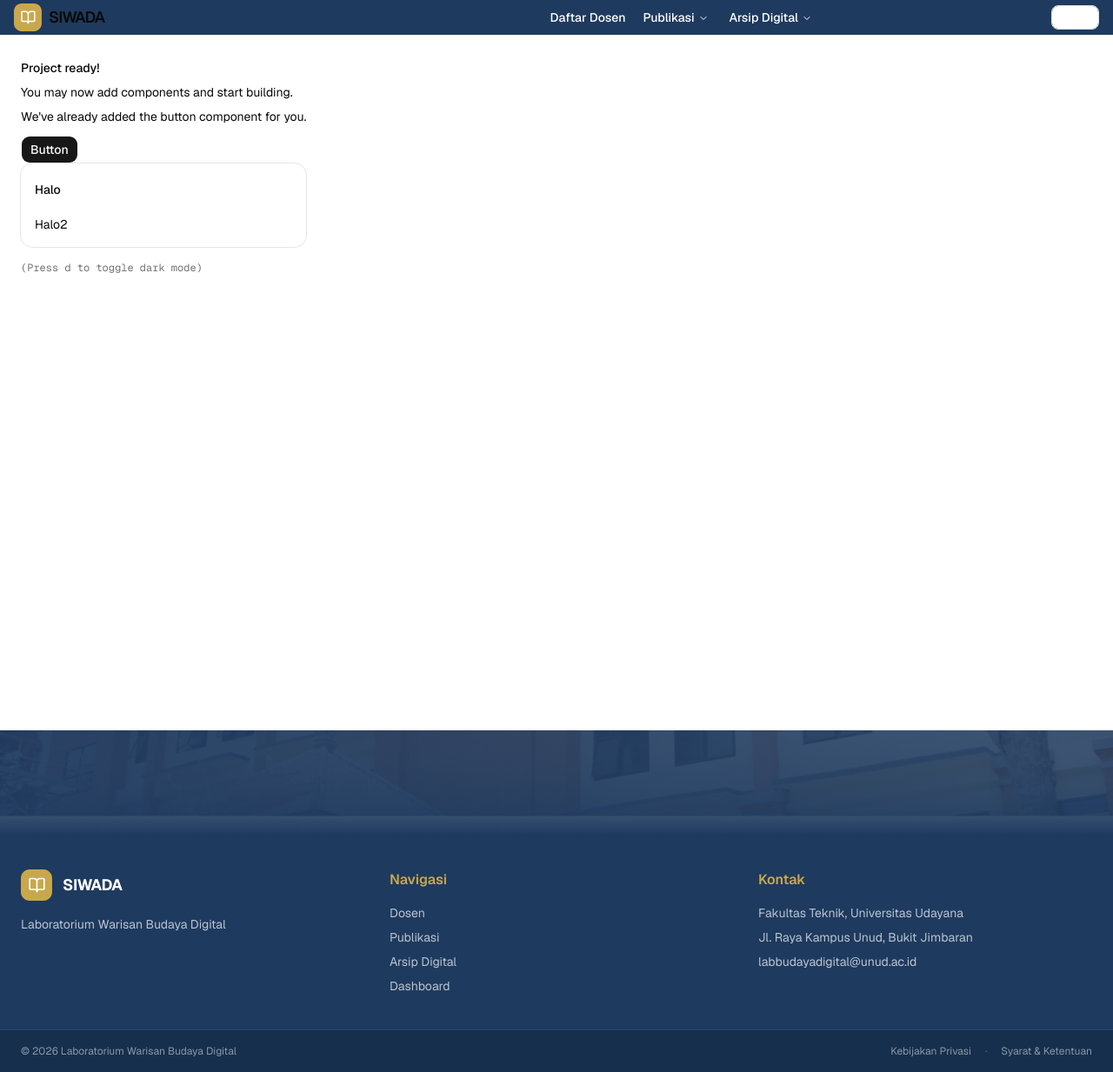
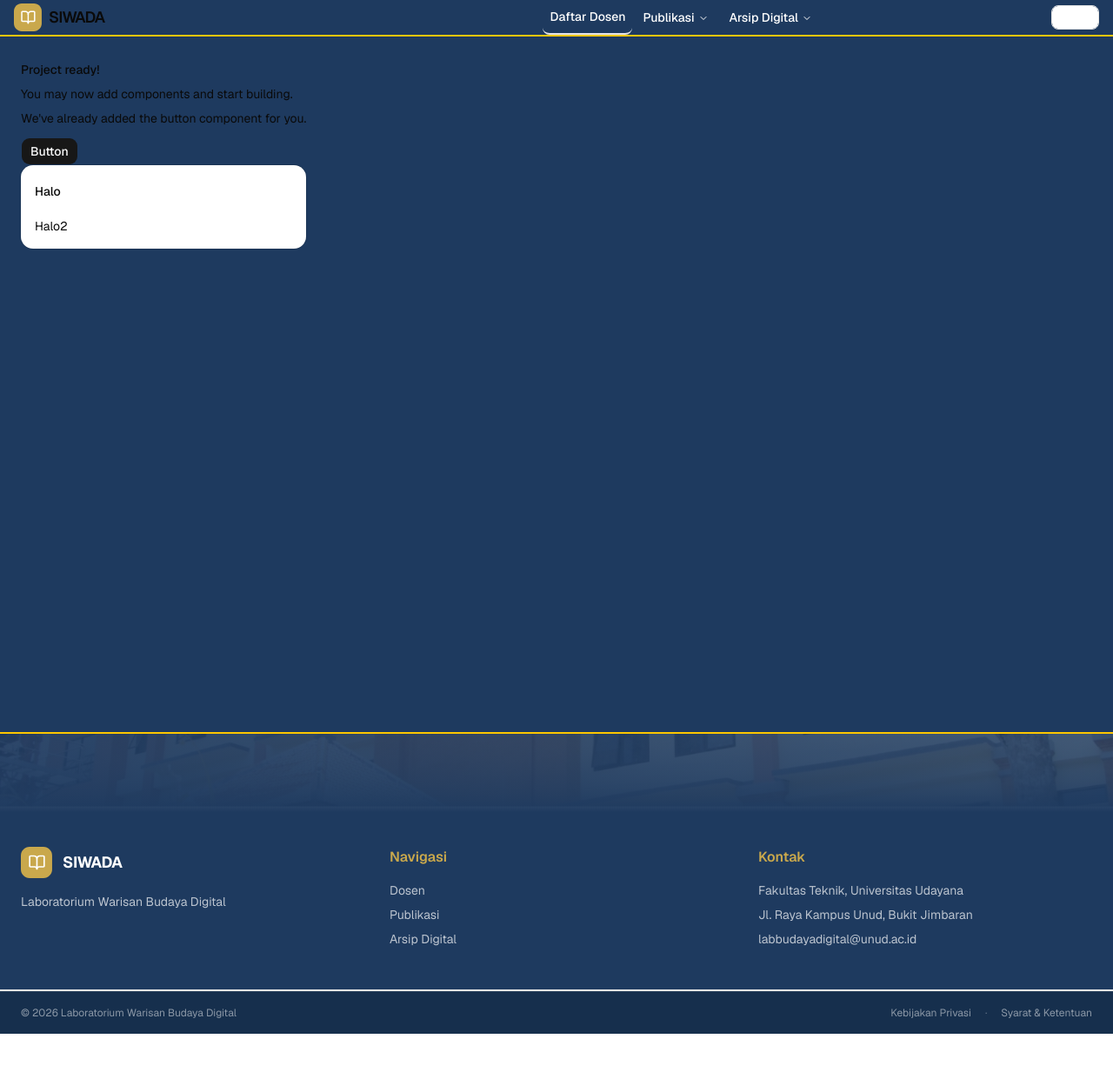
Before and after one commit to candragnawn/Sistem-Lab-Budaya-Digital, a Next.js app in the folder warisan-budaya-frontend/siwada-app/: page / in a window 1280 px wide. Shown: the whole page at 87% size. After the commit the page ends 1189 px from the top, so only its background shows below. Built offline with nearby package versions, Linux system fonts and the light colour scheme.

Commit message:
Update Navbar, Content dan Footer

```diff
--- a/warisan-budaya-frontend/siwada-app/app/layout.tsx
+++ b/warisan-budaya-frontend/siwada-app/app/layout.tsx
@@ -27,7 +27,9 @@ export default function RootLayout({
           <header>
             <Navbar1 />
           </header>
-          {children}
+          <main className="bg-white">
+            {children}
+          </main>
           <Footer />
         </ThemeProvider>
       </body>
--- a/warisan-budaya-frontend/siwada-app/app/page.tsx
+++ b/warisan-budaya-frontend/siwada-app/app/page.tsx
@@ -3,8 +3,8 @@ import { Card, CardContent, CardFooter, CardHeader, CardTitle } from "@/componen
 
 export default function Page() {
   return (
-    <div className="flex min-h-svh p-6">
-      <div className="flex max-w-md min-w-0 flex-col gap-4 text-sm leading-loose">
+    <div className="flex min-h-svh p-6 bg-[#1E3A5F]">
+      <div className="flex max-w-md min-w-0 flex-col gap-4 text-sm leading-loose ">
         <div>
           <h1 className="font-medium">Project ready!</h1>
           <p>You may now add components and start building.</p>
@@ -20,7 +20,6 @@ export default function Page() {
           </Card>
         </div>
         <div className="font-mono text-xs text-muted-foreground">
-          (Press <kbd>d</kbd> to toggle dark mode)
         </div>
       </div>
     </div>
--- a/warisan-budaya-frontend/siwada-app/components/footer.tsx
+++ b/warisan-budaya-frontend/siwada-app/components/footer.tsx
@@ -3,9 +3,8 @@ import Link from "next/link";
 
 const Footer = () => {
   return (
-    <footer className="w-full mt-auto">
-      {/* Background image banner section */}
-      <div className="relative w-full h-[120px] overflow-hidden">
+    <footer className="w-full mt-auto border-t-2 border-yellow-400">
+      <div className="relative w-full h-[90px] overflow-hidden">
         <Image
           src="/Container.png"
           alt="Footer background"
@@ -13,7 +12,6 @@ const Footer = () => {
           className="object-cover object-center"
           priority={false}
         />
-        {/* Gradient overlay: transparent top → dark blue bottom */}
         <div
           className="absolute inset-0"
           style={{
@@ -23,9 +21,8 @@ const Footer = () => {
         />
       </div>
 
-      {/* Main footer content */}
-      <div className="bg-[#1E3A5F] text-white">
-        <div className="max-w-7xl mx-auto px-6 py-10 grid grid-cols-1 md:grid-cols-3 gap-10">
+      <div className="bg-[#1E3A5F] text-white border-b-2 ">
+        <div className="max-w-7xl mx-auto px-6 py-10 grid grid-cols-1 md:grid-cols-3 gap-10 vorde">
           {/* Column 1: Logo & Description */}
           <div className="flex flex-col gap-3">
             <Link href="/" className="flex items-center gap-3">
@@ -73,7 +70,6 @@ const Footer = () => {
                 href="#"
                 className="text-sm text-white/70 hover:text-white transition-colors duration-200"
               >
-                Dashboard
               </Link>
             </nav>
           </div>
--- a/warisan-budaya-frontend/siwada-app/components/navbar1.tsx
+++ b/warisan-budaya-frontend/siwada-app/components/navbar1.tsx
@@ -123,7 +123,7 @@ const Navbar1 = ({
   className,
 }: Navbar1Props) => {
   return (
-    <section className={cn("py-0 bg-[#1E3A5F] text-white", className)}>
+    <section className={cn("py-0 bg-[#1E3A5F] text-white border-b-2 border-yellow-400", className)}>
       <div className="w-full px-4">
         <nav className="hidden items-center justify-between lg:flex">
           <div className="flex items-center gap-6">
@@ -211,7 +211,8 @@ const renderMenuItem = (item: MenuItem) => {
   if (item.items) {
   return (
     <NavigationMenuItem key={item.title}>
-      <NavigationMenuTrigger className="rounded-md px-3 py-1 text-sm font-medium text-white transition-colors hover:!bg-white/10 hover:!text-white">
+      <NavigationMenuTrigger className="rounded-md px-3 py-1 text-sm font-medium text-white transition-colors
+      hover:!bg-white/10 hover:!text-white">
         {item.title}
       </NavigationMenuTrigger>
       <NavigationMenuContent className="bg-popover text-popover-foreground">
@@ -229,7 +230,9 @@ const renderMenuItem = (item: MenuItem) => {
     <NavigationMenuItem key={item.title}>
       <NavigationMenuLink
         href={item.url}
-    className="group inline-flex h-10 items-center justify-center rounded-md px-2 py-1 text-sm font-medium transition-colors hover:bg-white/6 hover:text-white"          >
+    className="group inline-flex h-10 items-center justify-center rounded-md
+    px-2 py-1 text-sm font-medium transition-colors hover:bg-white/6 hover:text-[white] border-b-2"
+    >
         {item.title}
       </NavigationMenuLink>
     </NavigationMenuItem>
```
